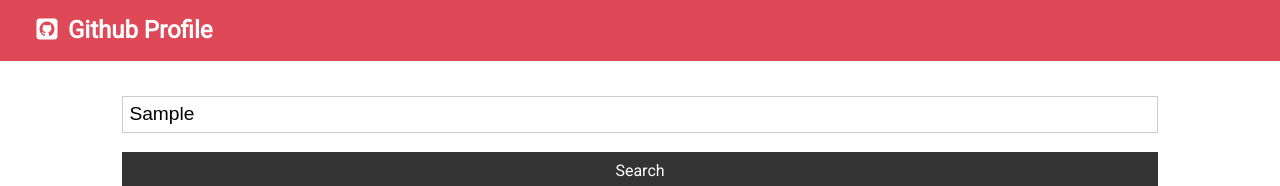
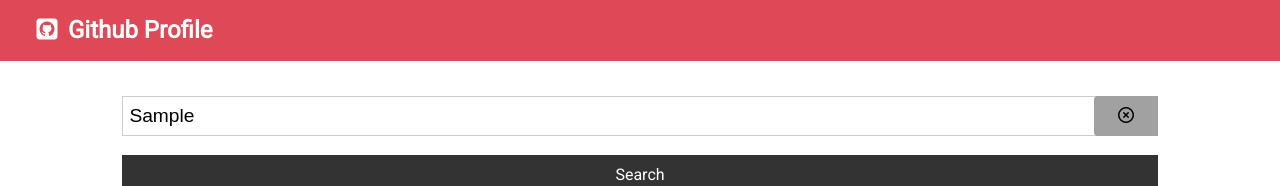
Before and after one commit to sonawaneapekshit/github-finder, a React (Create React App) app: page / in a window 1280 px wide. Both pictures are taken after typing "Sample" into the empty fields and a click on the input "Search". Shown: the top 186 px of the page. Built offline with nearby package versions, Linux system fonts and the light colour scheme; no server answers.

Commit message:
Search field's clear button added

```diff
--- a/src/App.css
+++ b/src/App.css
@@ -129,6 +129,9 @@ img {
 .p {
   padding: 0.5rem;
 }
+.p-0 {
+  padding: 0;
+}
 .p-1 {
   padding: 1rem;
 }
@@ -150,10 +153,16 @@ img {
 .py-3 {
   padding: 3rem 0;
 }
+.pr-2 {
+  padding-right: 2rem;
+}
 
 /* Margin */
 .m {
   margin: 0.5rem;
+}
+.m-0 {
+  margin: 0;
 }
 .m-1 {
   margin: 1rem;
@@ -176,6 +185,12 @@ img {
 .my-3 {
   margin: 3rem 0;
 }
+
+/* border */
+.b-0 {
+  border: none;
+}
+
 
 /* Grid */
 .grid-2 {
@@ -322,6 +337,24 @@ input {
   color: #888;
 }
 
+.field-wrapper input {
+  padding-right: 4rem;
+  height: 2.5rem;
+}
+
+.field-wrapper button.absolute {
+  right: 0;
+  top: 0;
+  background: #a1a1a1;
+  border-radius: 0.25rem 0 0 0.25rem;
+  height: 2.5rem;
+  width: 4rem;
+  padding: 0.25rem;
+  border: none;
+  z-index: 6;
+  cursor: pointer;
+}
+
 input[type='text'],
 input[type='email'],
 input[type='password'],
@@ -380,6 +413,14 @@ table th {
   margin-right: 0.6rem;
 }
 
+.relative {
+  position: relative;
+}
+
+.absolute {
+  position: absolute;
+}
+
 /* Mobile Styles */
 @media (max-width: 700px) {
   .hide-sm {
--- a/src/App.js
+++ b/src/App.js
@@ -38,12 +38,18 @@ class App extends Component {
     console.log(res.data);
   }
 
+  clearUser = () => {
+    if(this.state.users !== '') {
+      this.setState({ users: [], loading: false });
+    }
+  }
+
   render() {
     return (
       <div className="App">
         <Navbar />
         <div className="container">
-          <Search searchUsers={this.searchUsers} />
+          <Search searchUsers={this.searchUsers} clearUser={this.clearUser} />
           <Users loading={this.state.loading} users={this.state.users} />
         </div>
       </div>
--- a/src/components/users/Search.js
+++ b/src/components/users/Search.js
@@ -6,13 +6,12 @@ export default class Search extends Component {
     text: '',
   };
 
-
   static propTypes = {
-    searchUsers: PropTypes.func.isRequired
-  }
+    searchUsers: PropTypes.func.isRequired,
+    clearUser: PropTypes.func.isRequired,
+  };
 
   onChange = (e) => {
-
     // TODO: Note for dev
     // for out case to update state we will use this
     // this.setState({ text: e.target.value });
@@ -22,24 +21,38 @@ export default class Search extends Component {
     this.setState({ [e.target.name]: e.target.value });
   };
 
+  onClick = (e) => {
+    e.preventDefault();
+    this.props.clearUser();
+    this.setState({text: ''});
+  };
+
   onSubmit = (e) => {
     e.preventDefault();
     console.log(e);
     this.props.searchUsers(this.state.text);
     this.setState({});
-  }
+  };
 
   render() {
     return (
       <div>
         <form className="form" onSubmit={this.onSubmit}>
+          <div className="field-wrapper relative">
             <input
               type="text"
               name="text"
               placeholder="Search Users"
               onChange={this.onChange}
               value={this.state.text}
+              className="pr-2"
             />
+            {this.state.text !== '' && (
+              <button className="absolute" onClick={this.onClick}>
+                <i className="fa-regular fa-circle-xmark"></i>
+              </button>
+            )}
+          </div>
           <input
             type="submit"
             value="Search"
```
Lines whose indentation alone changed are shown as unchanged.
